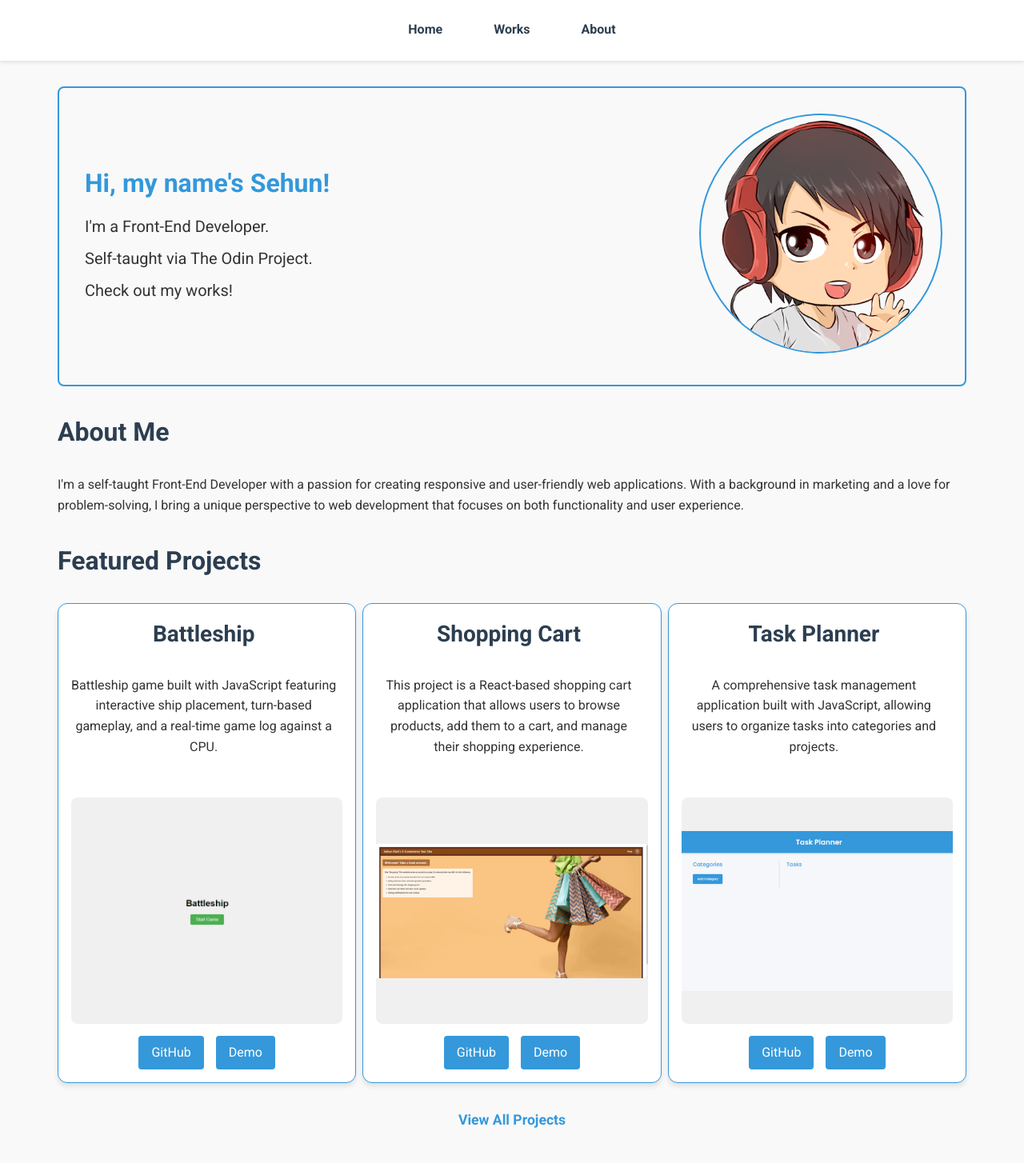
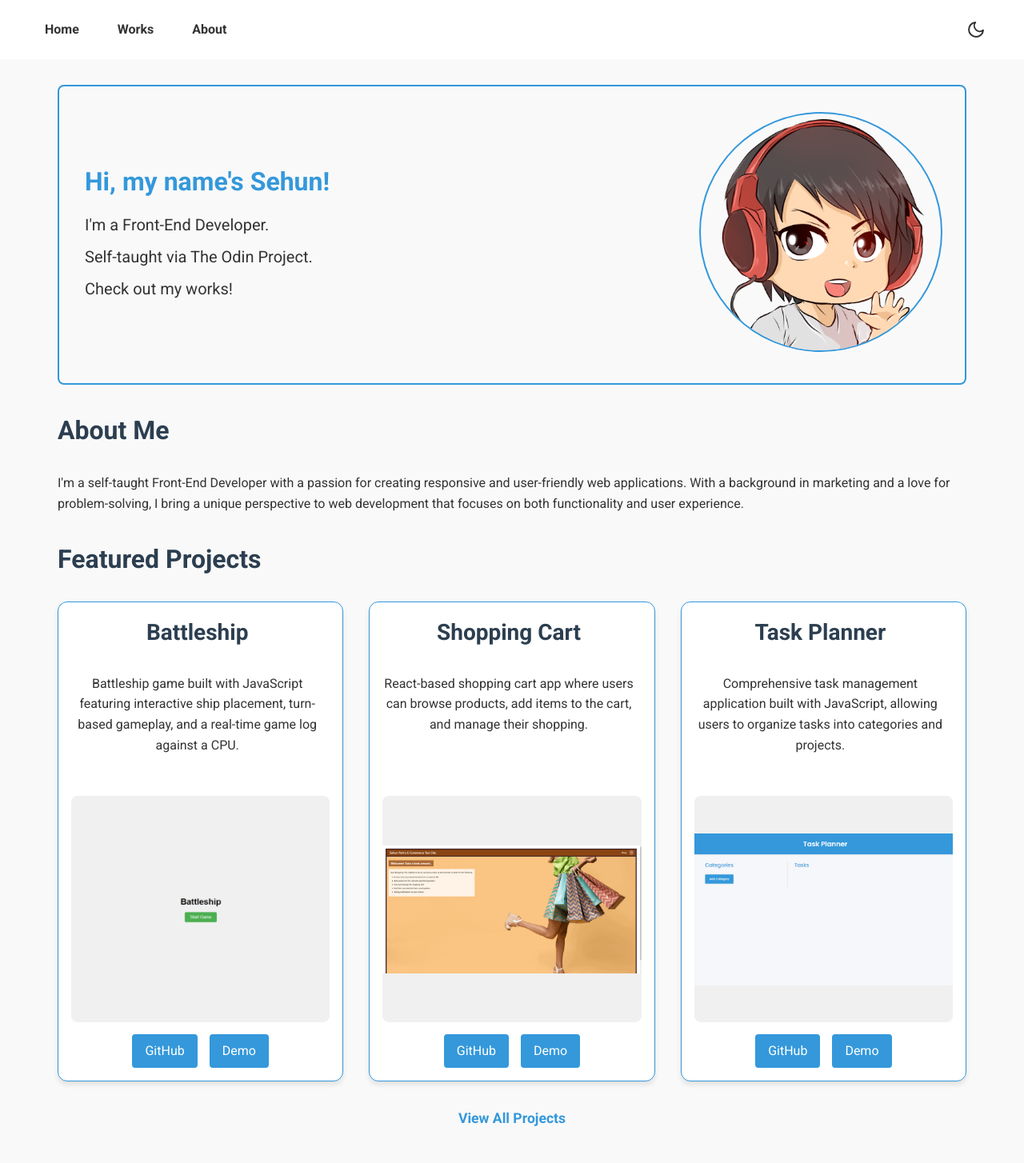
Before and after one commit to sehundpark/personal-portfolio, a React (Vite) app: page / in a window 1280 px wide. Shown: the top 1454 px of the page at 80% size. Built offline with nearby package versions, Linux system fonts and the light colour scheme.

Commit message:
Fixed errors: remove in animatedintro. Added a dark mode toggle.

```diff
--- a/src/App.jsx
+++ b/src/App.jsx
@@ -4,6 +4,7 @@
 import { Home } from "./pages/Home";
 import { Works } from "./pages/Works";
 import { About } from "./pages/About";
+import { ThemeProvider } from "./components/ThemeContext";
 import "./App.css";
 
 const AppContent = () => {
@@ -22,9 +23,11 @@
 
 function App() {
   return (
-    <Router>
-      <AppContent />
-    </Router>
+    <ThemeProvider>
+      <Router>
+        <AppContent />
+      </Router>
+    </ThemeProvider>
   );
 }
 
--- a/src/components/AnimatedIntro.jsx
+++ b/src/components/AnimatedIntro.jsx
@@ -13,17 +13,24 @@
       typeSpeed: 30,
       backSpeed: 0,
       showCursor: false,
-      onComplete: (self) => {
+    };
+
+    const removeCursor = (self) => {
+      if (self && self.cursor) {
         self.cursor.remove();
-      },
+      }
+    };
+
+    const startNextTyped = (nextTyped) => {
+      setTimeout(() => nextTyped.start(), 500); // 500ms delay between animations
     };
 
     const typed1 = new Typed(el1.current, {
       ...options,
       strings: ["Hi, my name's Sehun!"],
       onComplete: (self) => {
-        self.cursor.remove();
-        typed2.start();
+        removeCursor(self);
+        startNextTyped(typed2);
       },
     });
 
@@ -31,8 +38,8 @@
       ...options,
       strings: ["I'm a Front-End Developer."],
       onComplete: (self) => {
-        self.cursor.remove();
-        typed3.start();
+        removeCursor(self);
+        startNextTyped(typed3);
       },
     });
 
@@ -40,14 +47,17 @@
       ...options,
       strings: ["Self-taught via The Odin Project."],
       onComplete: (self) => {
-        self.cursor.remove();
-        typed4.start();
+        removeCursor(self);
+        startNextTyped(typed4);
       },
     });
 
     const typed4 = new Typed(el4.current, {
       ...options,
       strings: ["Check out my works!"],
+      onComplete: (self) => {
+        removeCursor(self);
+      },
     });
 
     return () => {
--- a/src/components/Navbar.jsx
+++ b/src/components/Navbar.jsx
@@ -1,11 +1,15 @@
+import { useContext } from "react";
 import { Link } from "react-router-dom";
 import styled from "styled-components";
+import { ThemeContext } from "./ThemeContext";
 
 export const Navbar = () => {
+  const { theme, toggleTheme } = useContext(ThemeContext);
+
   return (
     <StyledNavbarContainer>
       <StyledNavbar>
-        <StyledNavbarUL>
+        <NavLinks>
           <StyledNavbarLI>
             <StyledLink to="/">Home</StyledLink>
           </StyledNavbarLI>
@@ -15,7 +19,10 @@
           <StyledNavbarLI>
             <StyledLink to="/about">About</StyledLink>
           </StyledNavbarLI>
-        </StyledNavbarUL>
+        </NavLinks>
+        <ThemeToggle onClick={toggleTheme}>
+          {theme === "light" ? <MoonIcon /> : <SunIcon />}
+        </ThemeToggle>
       </StyledNavbar>
     </StyledNavbarContainer>
   );
@@ -23,31 +30,27 @@
 
 const StyledNavbarContainer = styled.div`
   width: 100%;
-  background-color: var(--card-background);
-  box-shadow: 0 2px 4px rgba(0, 0, 0, 0.1);
-  position: sticky;
-  top: 0;
-  z-index: 1000;
+  display: flex;
+  justify-content: center;
+  padding: 1rem;
+  box-sizing: border-box;
+  background-color: var(--navbar-bg);
 `;
 
 const StyledNavbar = styled.nav`
+  width: 100%;
   max-width: 1200px;
-  margin: 0 auto;
-  padding: 1rem;
+  display: flex;
+  justify-content: space-between;
+  align-items: center;
 `;
 
-const StyledNavbarUL = styled.ul`
+const NavLinks = styled.ul`
   display: flex;
-  justify-content: center;
-  gap: 2rem;
+  gap: 1rem;
   padding: 0;
   margin: 0;
   list-style-type: none;
-
-  @media (max-width: 600px) {
-    flex-direction: column;
-    align-items: center;
-  }
 `;
 
 const StyledNavbarLI = styled.li`
@@ -56,14 +59,69 @@
 
 const StyledLink = styled(Link)`
   padding: 0.5rem 1rem;
-  color: var(--secondary-color);
+  text-decoration: none;
+  color: var(--text-color);
   font-weight: bold;
-  transition: all 0.3s ease;
-  border-bottom: 2px solid transparent;
+  transition: color 0.3s ease;
 
-  &:hover,
-  &.active {
+  &:hover {
     color: var(--primary-color);
-    border-bottom-color: var(--primary-color);
   }
 `;
+
+const ThemeToggle = styled.button`
+  background: none;
+  border: none;
+  cursor: pointer;
+  color: var(--text-color);
+  font-size: 1.5rem;
+  display: flex;
+  align-items: center;
+  justify-content: center;
+  padding: 0.5rem;
+  border-radius: 50%;
+  transition: background-color 0.3s ease;
+
+  &:hover {
+    background-color: var(--hover-bg);
+  }
+
+  svg {
+    width: 24px;
+    height: 24px;
+  }
+`;
+
+const SunIcon = () => (
+  <svg
+    viewBox="0 0 24 24"
+    fill="none"
+    stroke="currentColor"
+    strokeWidth="2"
+    strokeLinecap="round"
+    strokeLinejoin="round"
+  >
+    <circle cx="12" cy="12" r="5"></circle>
+    <line x1="12" y1="1" x2="12" y2="3"></line>
+    <line x1="12" y1="21" x2="12" y2="23"></line>
+    <line x1="4.22" y1="4.22" x2="5.64" y2="5.64"></line>
+    <line x1="18.36" y1="18.36" x2="19.78" y2="19.78"></line>
+    <line x1="1" y1="12" x2="3" y2="12"></line>
+    <line x1="21" y1="12" x2="23" y2="12"></line>
+    <line x1="4.22" y1="19.78" x2="5.64" y2="18.36"></line>
+    <line x1="18.36" y1="5.64" x2="19.78" y2="4.22"></line>
+  </svg>
+);
+
+const MoonIcon = () => (
+  <svg
+    viewBox="0 0 24 24"
+    fill="none"
+    stroke="currentColor"
+    strokeWidth="2"
+    strokeLinecap="round"
+    strokeLinejoin="round"
+  >
+    <path d="M21 12.79A9 9 0 1 1 11.21 3 7 7 0 0 0 21 12.79z"></path>
+  </svg>
+);
--- a/src/components/ProjectCard.jsx
+++ b/src/components/ProjectCard.jsx
@@ -9,7 +9,7 @@
   isHomepage,
 }) => {
   return (
-    <StyledCard isHomepage={isHomepage}>
+    <StyledCard $isHomepage={isHomepage}>
       <ContentWrapper>
         <StyledCardTitle>{title}</StyledCardTitle>
         <StyledCardDescription>{description}</StyledCardDescription>
@@ -45,18 +45,20 @@
   padding: 16px;
   width: 100%;
   max-width: 550px;
-  aspect-ratio: ${(props) => (props.isHomepage ? "auto" : "7 / 8")};
-  height: ${(props) => (props.isHomepage ? "600px" : "auto")};
+  aspect-ratio: ${(props) => (props.$isHomepage ? "auto" : "7 / 8")};
+  height: ${(props) => (props.$isHomepage ? "600px" : "auto")};
   display: flex;
   flex-direction: column;
   text-align: center;
   box-sizing: border-box;
   background-color: var(--card-background);
+  color: var(--text-color);
   box-shadow: 0 4px 6px rgba(0, 0, 0, 0.1);
-  transition: transform 0.3s ease;
+  transition: transform 0.3s ease, box-shadow 0.3s ease;
 
   &:hover {
     transform: translateY(-5px);
+    box-shadow: 0 6px 12px rgba(0, 0, 0, 0.15);
   }
 `;
 
--- a/src/components/ProjectShowcase.jsx
+++ b/src/components/ProjectShowcase.jsx
@@ -9,7 +9,7 @@
   return (
     <ShowcaseContainer>
       <h2>Featured Projects</h2>
-      <ProjectGrid useHomepageStyle={useHomepageStyle}>
+      <ProjectGrid $useHomepageStyle={useHomepageStyle}>
         {featuredProjects.map((project, index) => (
           <ProjectCard
             key={index}
@@ -34,7 +34,7 @@
 const ProjectGrid = styled.div`
   display: grid;
   grid-template-columns: repeat(auto-fit, minmax(300px, 1fr));
-  gap: 0.5rem;
+  gap: 2rem;
   justify-content: center;
 
   @media (min-width: 1200px) {
@@ -42,7 +42,7 @@
   }
 
   ${(props) =>
-    props.useHomepageStyle &&
+    props.$useHomepageStyle &&
     `
       @media (min-width: 768px) {
         grid-template-columns: repeat(3, 1fr);
--- a/src/components/Projects/ProjectsData.jsx
+++ b/src/components/Projects/ProjectsData.jsx
@@ -18,7 +18,7 @@
     image: ShoppingCartGIF,
     title: "Shopping Cart",
     description:
-      "This project is a React-based shopping cart application that allows users to browse products, add them to a cart, and manage their shopping experience.",
+      "React-based shopping cart app where users can browse products, add items to the cart, and manage their shopping.",
     link: "https://github.com/sehundpark/shopping-cart",
     demo: "https://sehunshoppingcart.netlify.app/",
   },
@@ -26,7 +26,7 @@
     image: TaskPlannerGIF,
     title: "Task Planner",
     description:
-      "A comprehensive task management application built with JavaScript, allowing users to organize tasks into categories and projects.",
+      "Comprehensive task management application built with JavaScript, allowing users to organize tasks into categories and projects.",
     link: "https://github.com/sehundpark/todo-list",
     demo: "https://sehundpark.github.io/todo-list/",
   },
--- /dev/null
+++ b/src/components/ThemeContext.jsx
@@ -0,0 +1,21 @@
+import { createContext, useState, useEffect } from "react";
+
+export const ThemeContext = createContext();
+
+export const ThemeProvider = ({ children }) => {
+  const [theme, setTheme] = useState("light");
+
+  const toggleTheme = () => {
+    setTheme((prevTheme) => (prevTheme === "light" ? "dark" : "light"));
+  };
+
+  useEffect(() => {
+    document.body.setAttribute("data-theme", theme);
+  }, [theme]);
+
+  return (
+    <ThemeContext.Provider value={{ theme, toggleTheme }}>
+      {children}
+    </ThemeContext.Provider>
+  );
+};
--- a/src/index.css
+++ b/src/index.css
@@ -7,6 +7,8 @@
   --background-color: #f9f9f9;
   --text-color: #333333;
   --card-background: #ffffff;
+  --navbar-bg: #ffffff;
+  --hover-bg: #e9ecef;
 
   font-family: "Roboto", sans-serif;
   line-height: 1.6;
@@ -21,10 +23,22 @@
   -moz-osx-font-smoothing: grayscale;
 }
 
+[data-theme="dark"] {
+  --primary-color: #3498db;
+  --secondary-color: #34495e;
+  --accent-color: #e74c3c;
+  --background-color: #1a1a1a;
+  --text-color: #ffffff;
+  --card-background: #2c3e50;
+  --navbar-bg: #2c3e50;
+  --hover-bg: #34495e;
+}
+
 body {
   margin: 0;
   min-width: 320px;
   min-height: 100vh;
+  transition: background-color 0.3s ease, color 0.3s ease;
 }
 
 h1,
@@ -36,6 +50,7 @@
   font-weight: 700;
   color: var(--secondary-color);
   margin-top: 0;
+  transition: color 0.3s ease;
 }
 
 h1 {
@@ -72,7 +87,7 @@
   background-color: var(--primary-color);
   color: white;
   cursor: pointer;
-  transition: background-color 0.25s;
+  transition: background-color 0.25s, color 0.25s;
 }
 
 button:hover {
@@ -83,3 +98,29 @@
 button:focus-visible {
   outline: 4px auto -webkit-focus-ring-color;
 }
+
+/* Additional styles for better theme switching */
+* {
+  transition: background-color 0.3s ease, color 0.3s ease,
+    border-color 0.3s ease;
+}
+
+.card,
+.container,
+.section {
+  background-color: var(--card-background);
+  color: var(--text-color);
+}
+
+input,
+textarea,
+select {
+  background-color: var(--background-color);
+  color: var(--text-color);
+  border: 1px solid var(--secondary-color);
+}
+
+::placeholder {
+  color: var(--text-color);
+  opacity: 0.7;
+}
--- a/src/pages/About.jsx
+++ b/src/pages/About.jsx
@@ -7,8 +7,8 @@
 import { HobbiesSports } from "./subpages/Hobbies/HobbiesSports";
 
 const hobbies = [
+  { name: "Photography", Component: HobbiesPhotography },
   { name: "Acting", Component: HobbiesActing },
-  { name: "Photography", Component: HobbiesPhotography },
   { name: "Gaming", Component: HobbiesGaming },
   { name: "Sports", Component: HobbiesSports },
 ];
```
